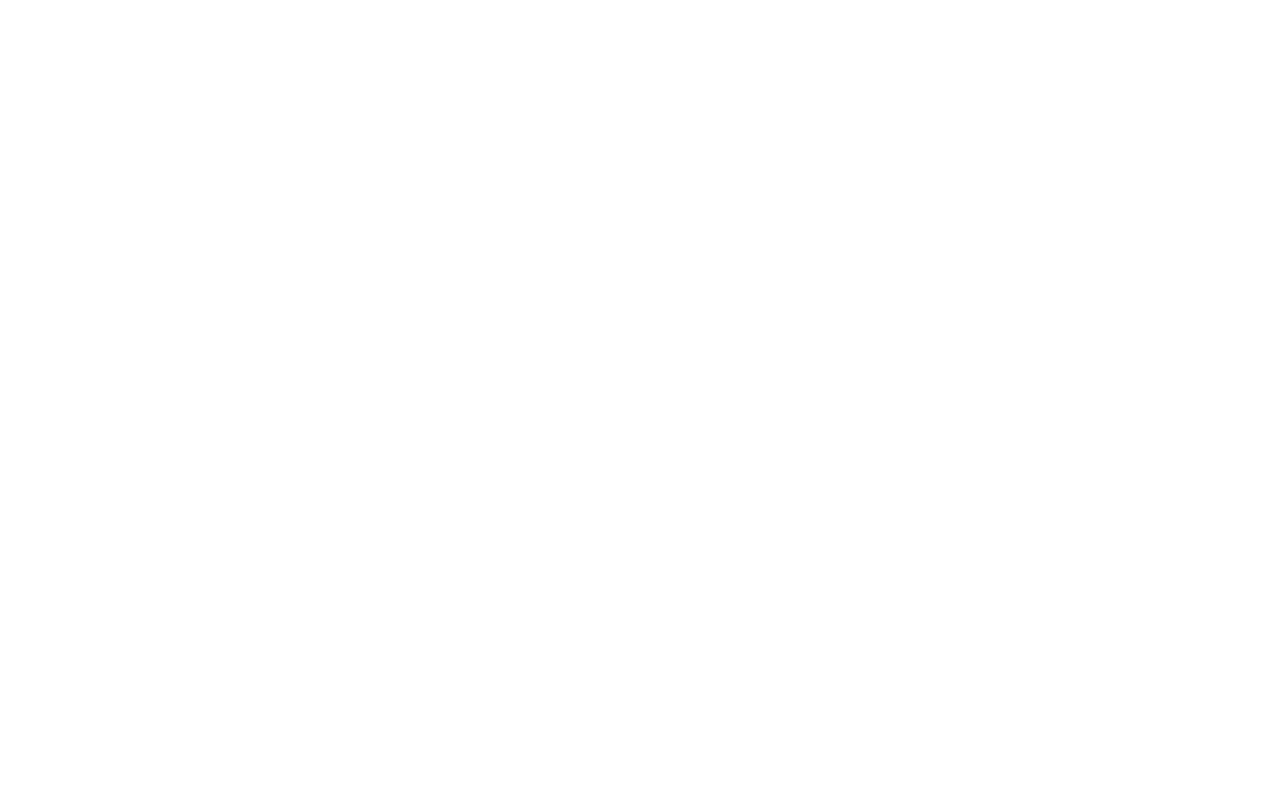
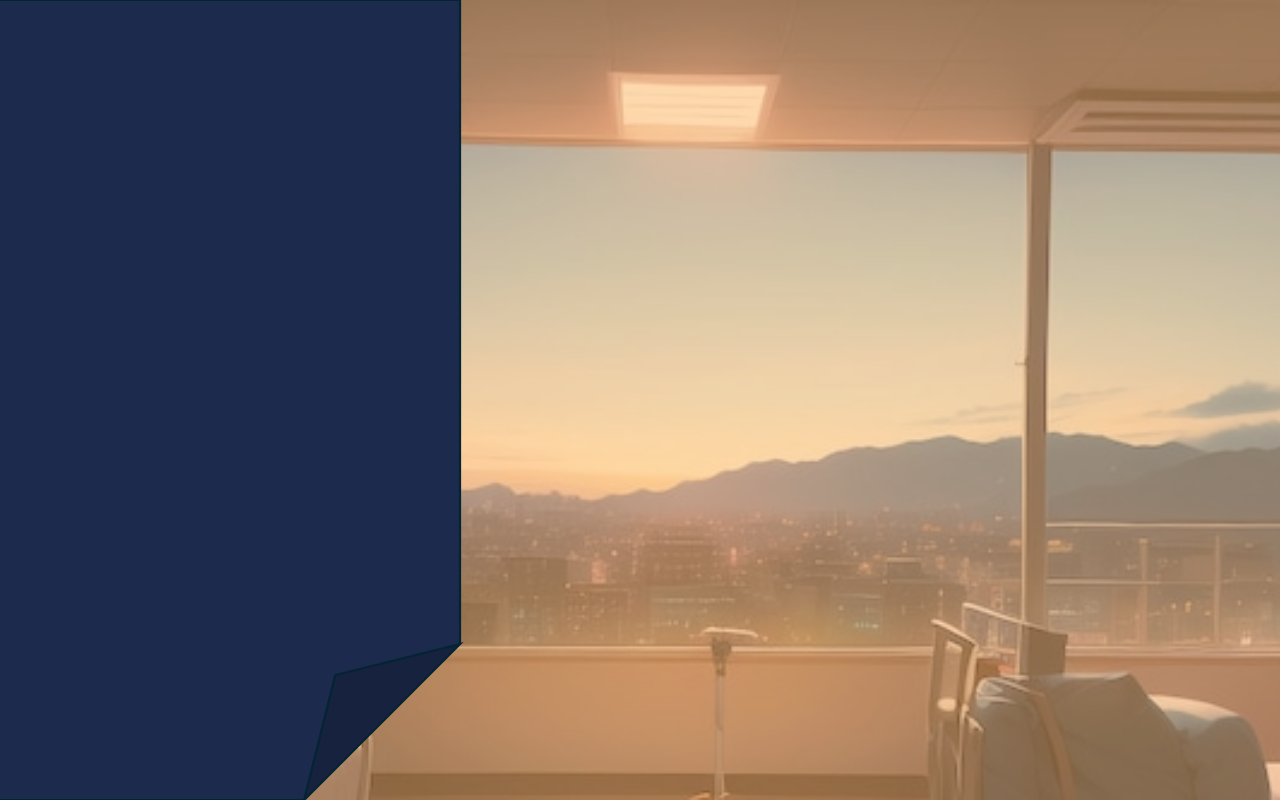
Before and after one commit to vishalkantharaju/calllight, a React (Create React App) app in the folder frontend/: page /login in a window 1280 px wide. Built offline with nearby package versions, Linux system fonts and the light colour scheme.

Commit message:
added login and tried adjusting home pic

```diff
--- a/frontend/src/Home.tsx
+++ b/frontend/src/Home.tsx
@@ -11,7 +11,7 @@
       <div className="relative flex items-center justify-end h-full">
 
         {/* Main Content */}
-        <div className="w-1/3 sm:w-1/3 lg:w-1/2 h-full">
+        <div className="w-1/3 sm:w-1/3 md:w-1/2 h-full">
           <img
             src={background}
             alt="Main Background"
--- a/frontend/src/SignIn.tsx
+++ b/frontend/src/SignIn.tsx
@@ -1,10 +1,20 @@
 import { useNavigate } from 'react-router-dom';
-
+import login_background from './assets/login_background.svg'
 function SignIn() {
   const nav = useNavigate();
 
   return (
-    <div>
+    <div className="relative h-screen w-screen">
+        <div className="relative flex items-center justify-end h-full">
+            {/* Main Content */}
+        <div className="w-full h-full">
+          <img
+            src={login_background}
+            alt="Main Background"
+            className="w-full h-full object-cover object-center"
+          />
+        </div>
+        </div>
     </div>
   );
 }
```
Also changed, not shown: frontend/src/assets/login_background.svg (added).
